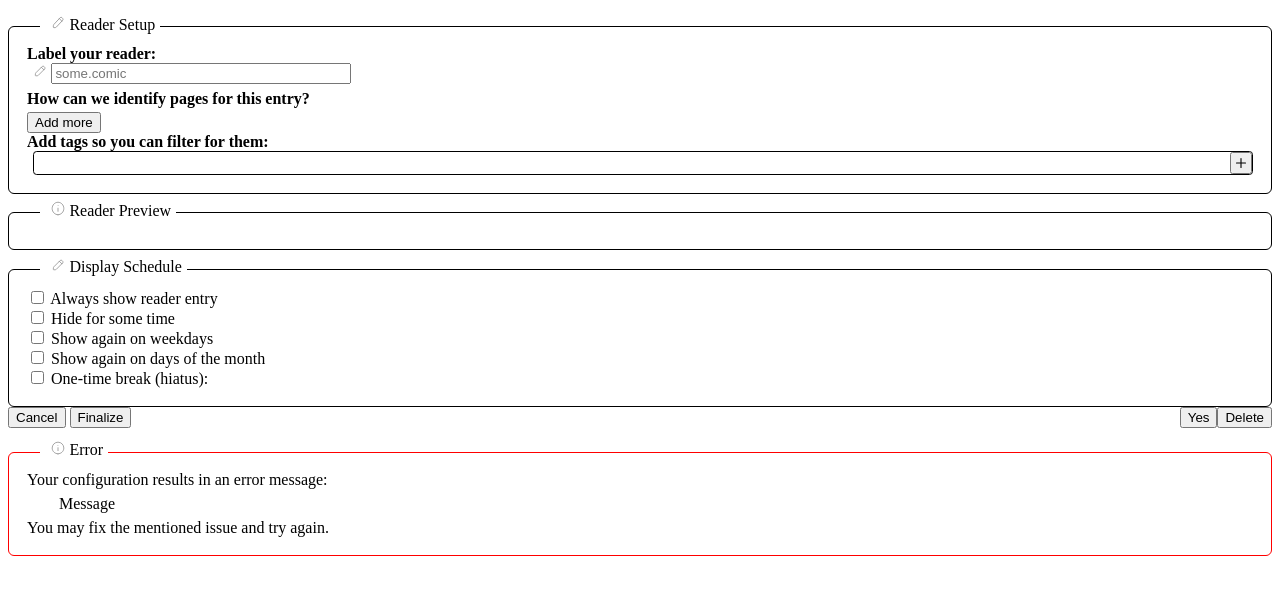
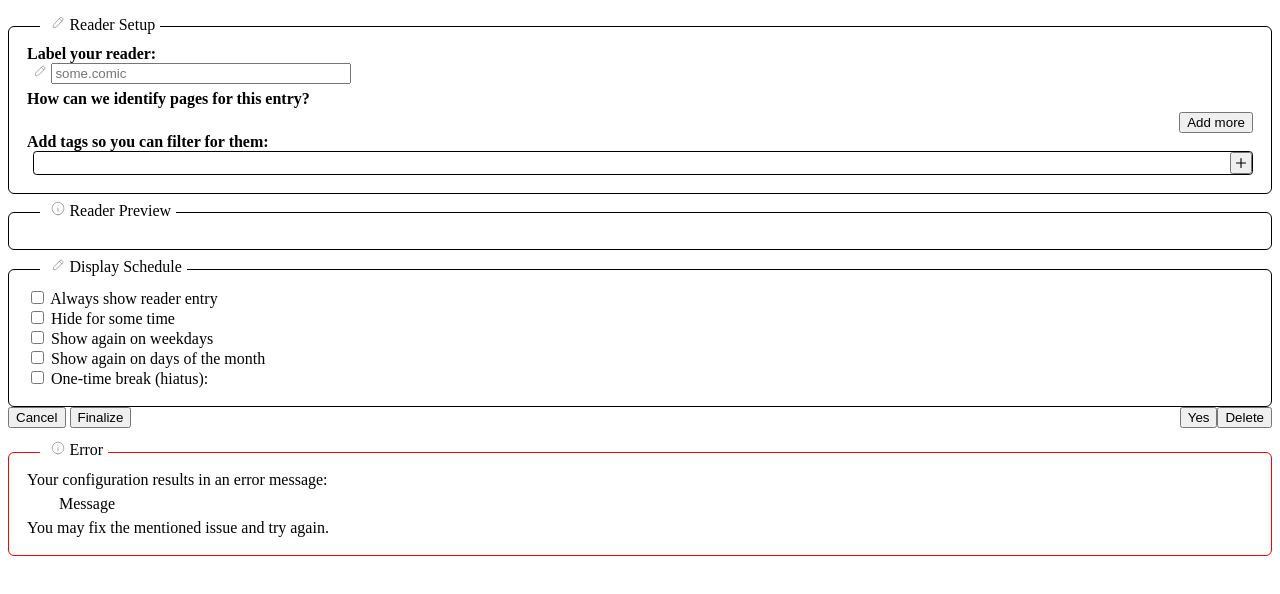
Before and after one commit to CerolBrisingr/comic_sidebar, a website with bundled scripts: page editor/editor_panel.html in a window 1280 px wide. Built offline with nearby package versions, Linux system fonts and the light colour scheme; no server answers.

Commit message:
Progress on button position and panel flow
* button on the right
* next section firmly below
! dropdown on button

```diff
--- a/editor/editor_panel.css
+++ b/editor/editor_panel.css
@@ -61,8 +61,12 @@ input:focus {
     color: lightgray;
 }
 
+.dropdown_container {
+    display: flex;
+    justify-content: flex-end;
+}
+
 .dropdown_button {
-    /*float: right;*/
     margin-top: 0.5ex;
 }
 
--- a/editor/editor_panel.html
+++ b/editor/editor_panel.html
@@ -52,7 +52,7 @@
             <button class="hint_dismiss" id="prefix_hint_dismiss">Dismiss Hint</button>
         </div>
         <div class="site_identificator_container" id="site_identificators"></div>
-        <div id="site_identificator_extension">
+        <div id="site_identificator_extension" class="dropdown_container">
             <button id="add_site_identification" class="dropdown_button">Add more</button>
             <div id="add_site_identification_dropdown" class="dropdown_option_box"></div>
         </div>
```
